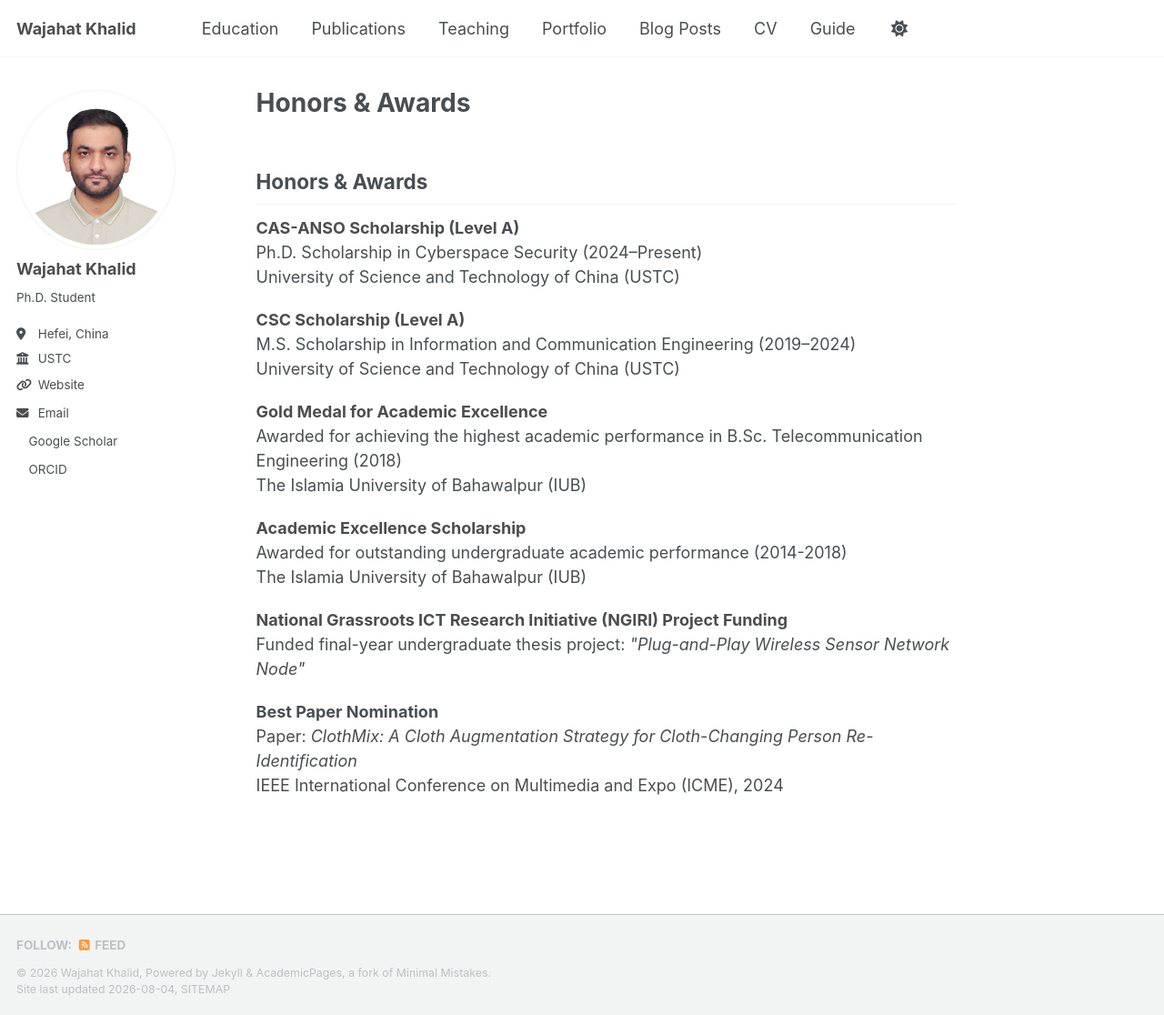
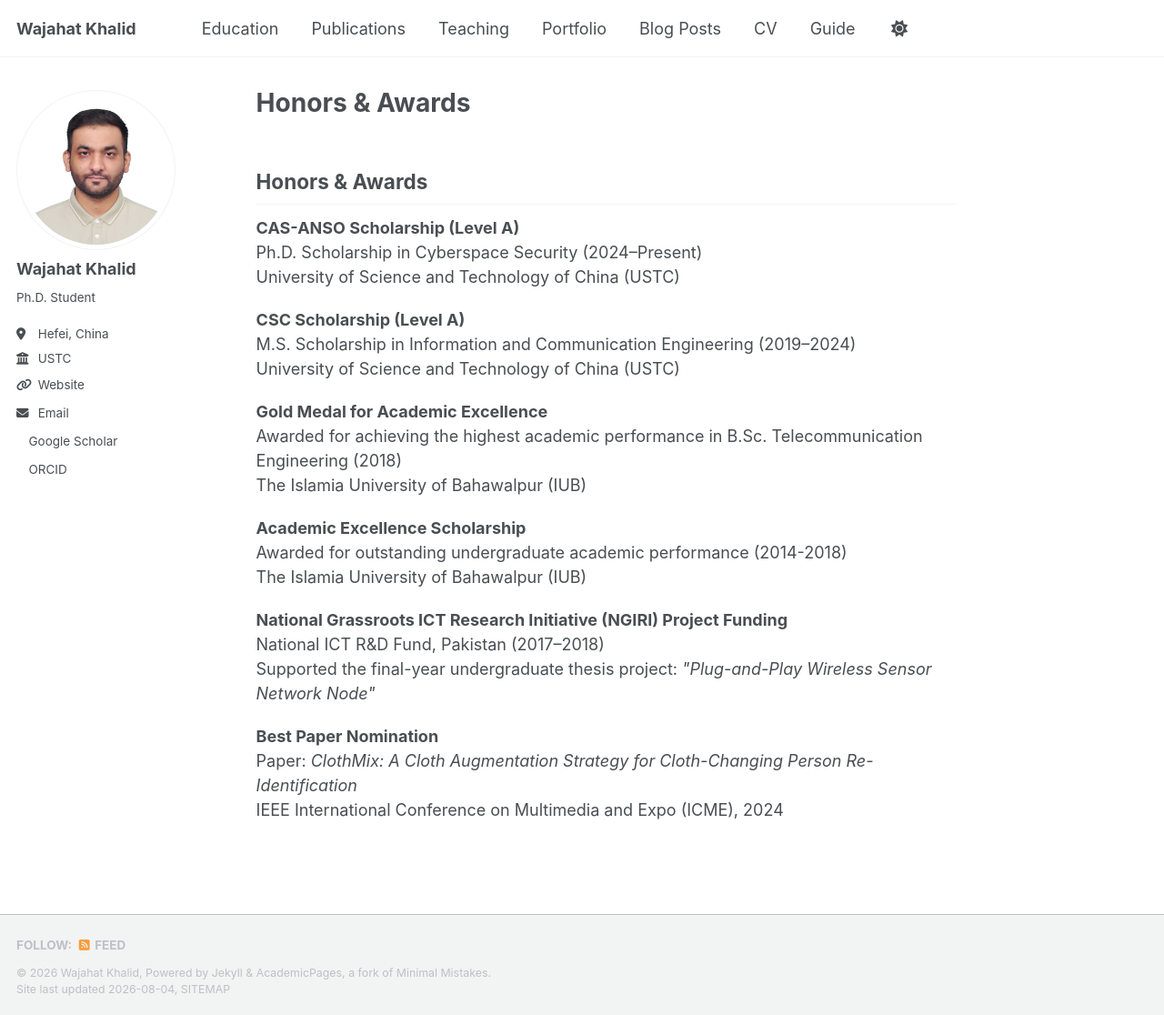
Before and after one commit to Mr-WajahatKhalid/Mr-WajahatKhalid.github.io, a Jekyll site: the page built from _pages/honors.md, in a window 1280 px wide and 1116 px high. Shown: the whole window at 91% size. Built offline with Jekyll 4.4.1, drawn with Linux system fonts in a browser that asks for light colours; a style sheet for code colours, icons or effects is not loaded.

Commit message:
Update honors.md

```diff
--- a/_pages/honors.md
+++ b/_pages/honors.md
@@ -49,8 +49,8 @@ The Islamia University of Bahawalpur (IUB)<br>
 <div class="publication">
 
 <strong>National Grassroots ICT Research Initiative (NGIRI) Project Funding</strong><br>
-Funded final-year undergraduate thesis project:
-<em>"Plug-and-Play Wireless Sensor Network Node"</em>
+National ICT R&D Fund, Pakistan (2017–2018)<br>
+Supported the final-year undergraduate thesis project: <em>"Plug-and-Play Wireless Sensor Network Node"</em>
 
 </div>
 
```
